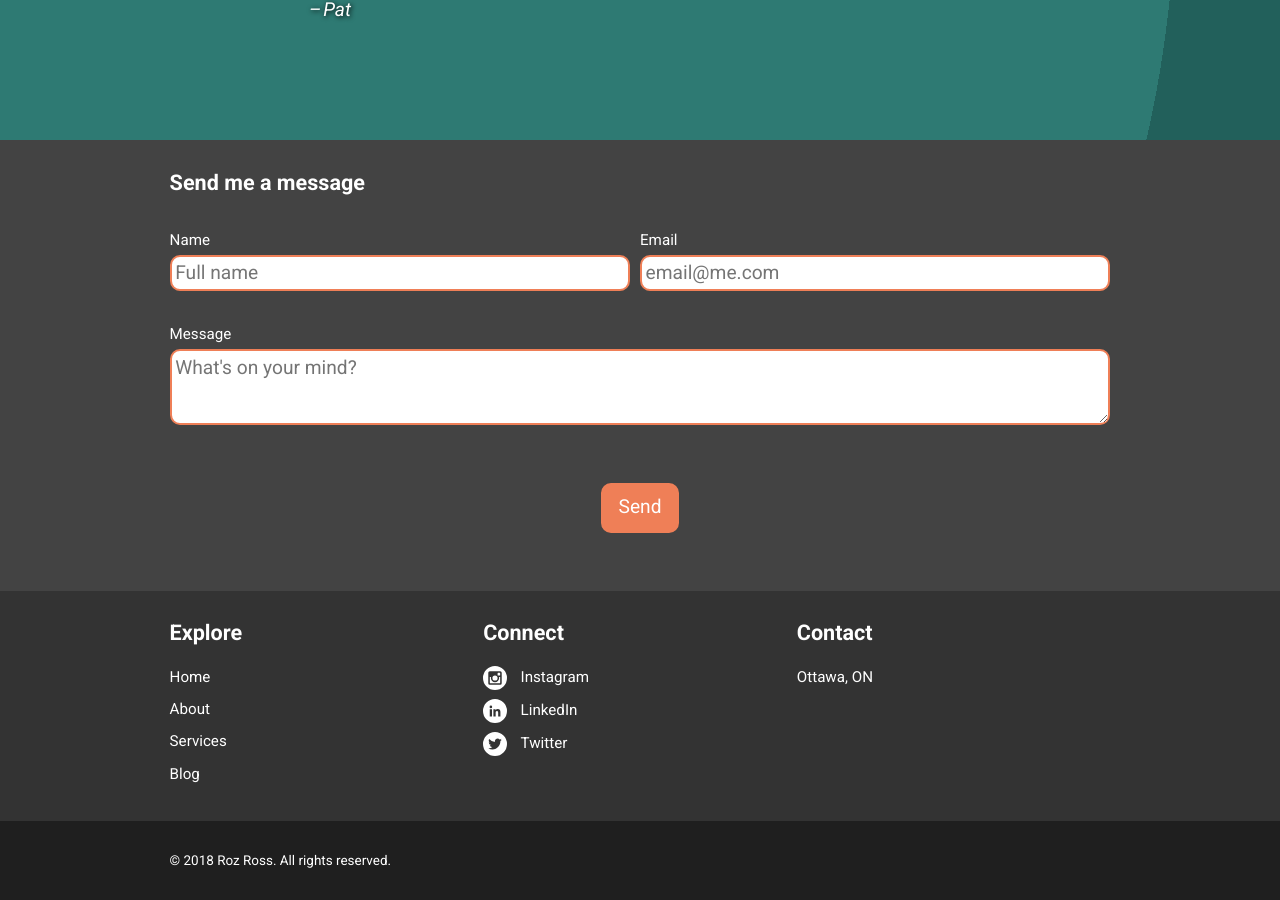
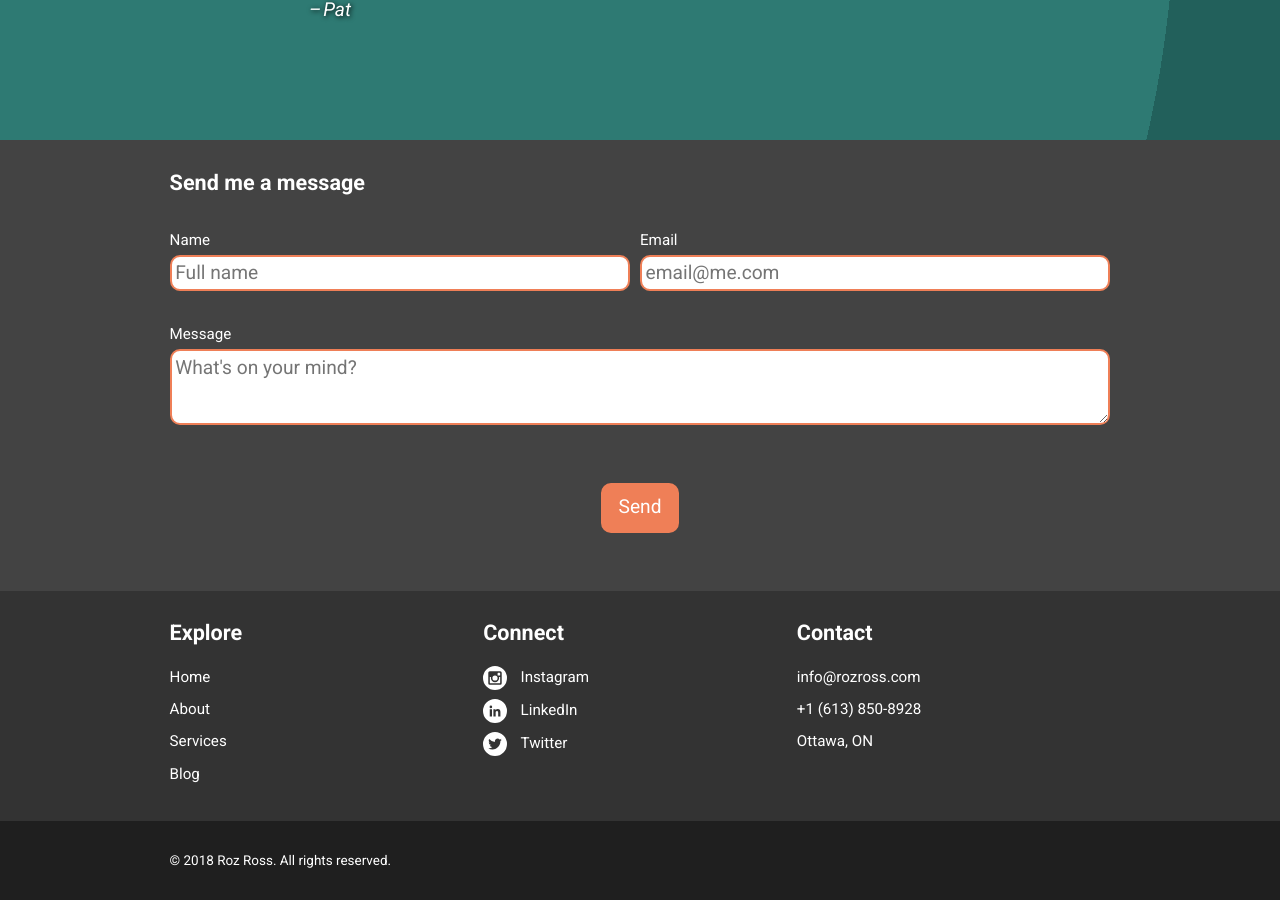
Before and after one commit to AlexSpagnuolo/rozross, a Jekyll site: the page built from index.html, in a window 1280 px wide and 900 px high, scrolled down 2251 px. Built offline with Jekyll 4.4.1, drawn with Linux system fonts in a browser that asks for light colours.

Commit message:
Update page for site.yml

```diff
--- a/_includes/footer.html
+++ b/_includes/footer.html
@@ -80,10 +80,10 @@
         <h3 class="push-1-2 mega">Contact</h3>
         <ul class="list-group push-0 micro">
           <li class="push-1-8">
-            <a class="white-link" href="mailto:{{site.data.site.contact.email}}" itemprop="email">{{site.data.site.email}}</a>
+            <a class="white-link" href="mailto:{{site.data.site.contact.email}}" itemprop="email">{{site.data.site.contact.email}}</a>
           </li>
           <li class="push-1-8">
-            <a class="white-link" href="tel:{{site.data.site.contact.tel}}" itemprop="telephone">{{site.data.site.tel_display}}</a>
+            <a class="white-link" href="tel:{{site.data.site.contact.tel}}" itemprop="telephone">{{site.data.site.contact.tel_display}}</a>
           </li>
           <li class="push-1-8">
             <a class="white-link" href="{{site.data.site.location.map}}">{{site.data.site.location.locality}}, {{site.data.site.location.region}}</a>
```
